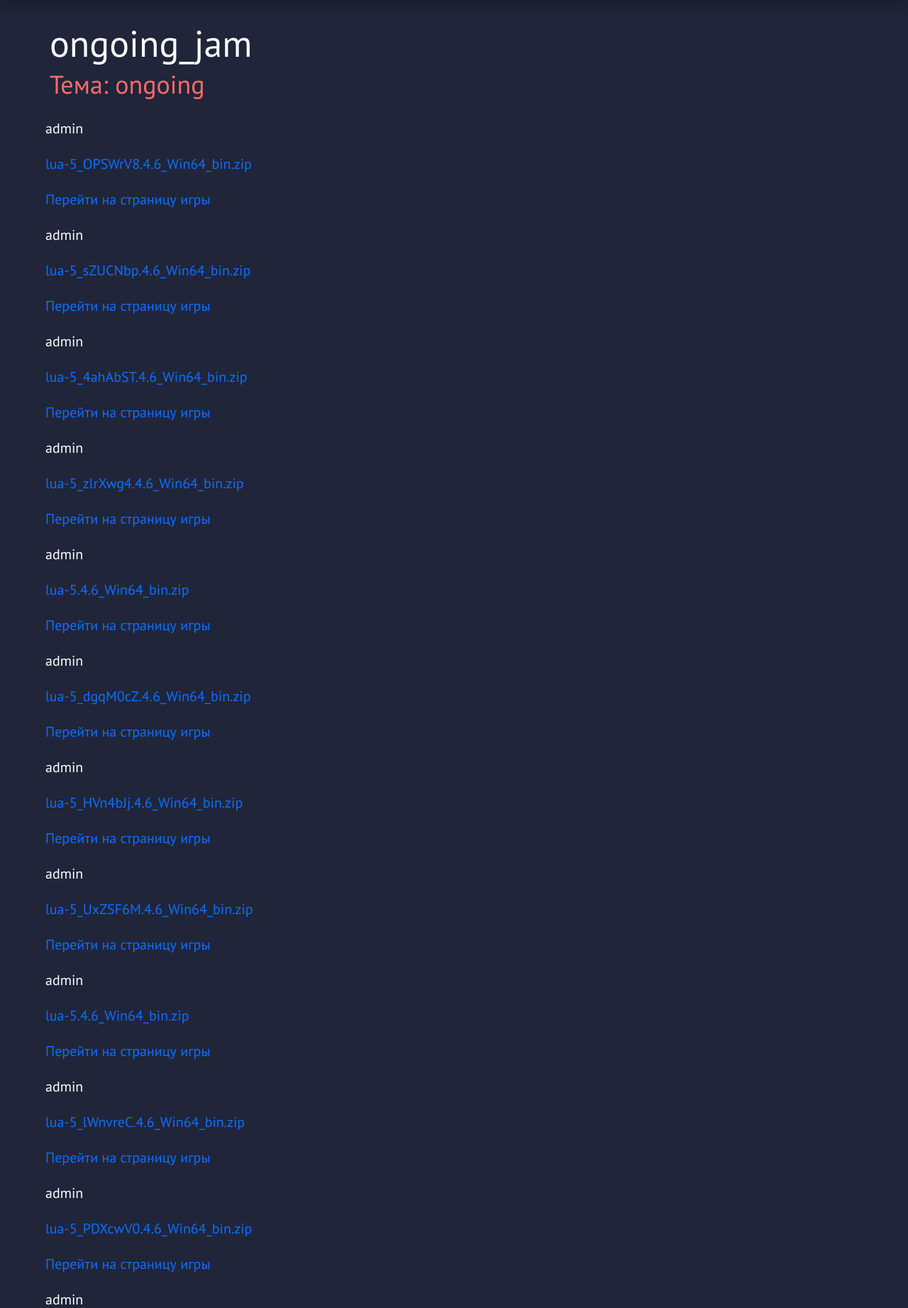
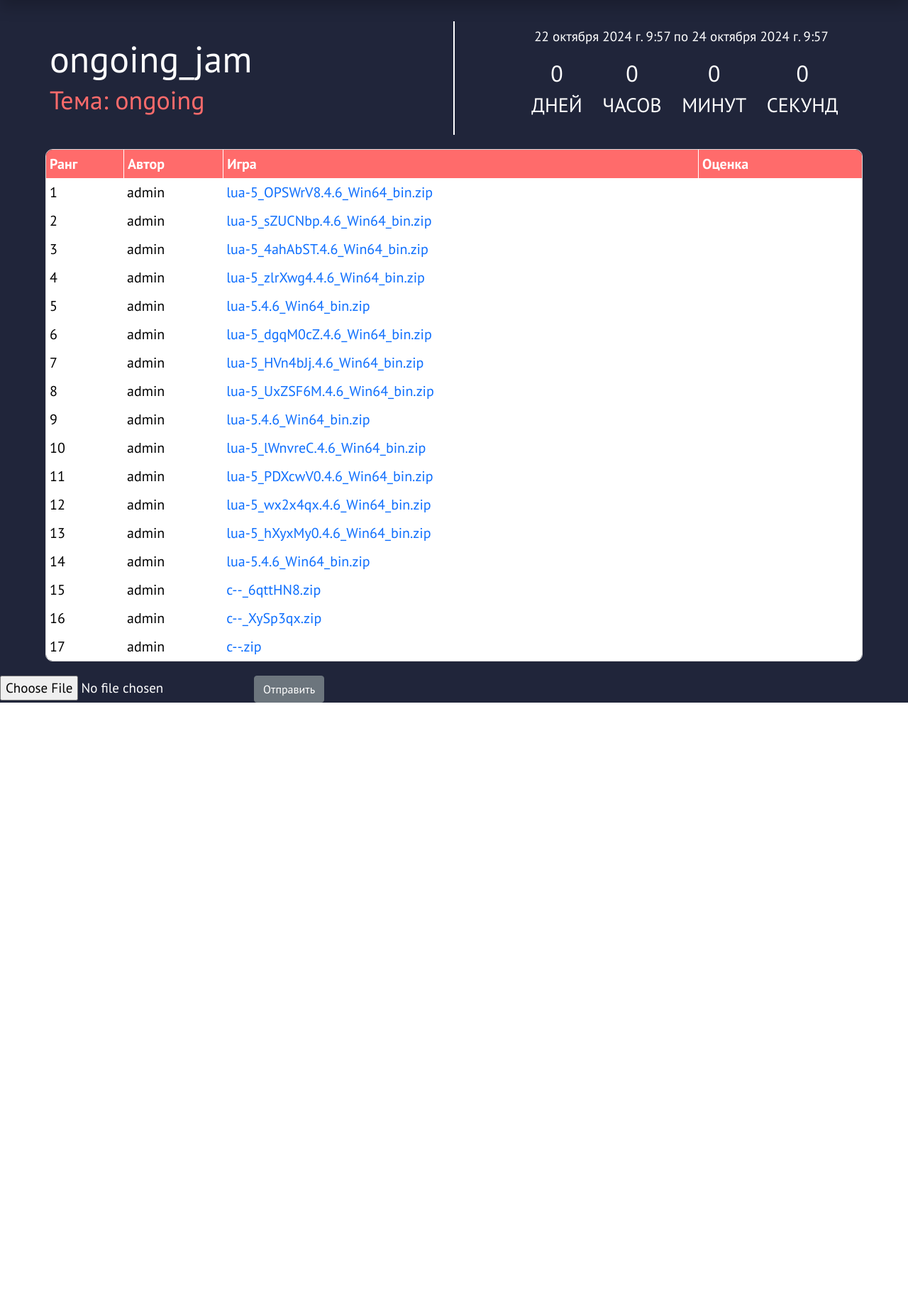
Before and after one commit to Zilberhleit/GJS, a Django app: page /jams/48916eef-0e38-48ef-9ddf-edf501863d98/ in a window 1280 px wide. Shown: the part 82-1925 px from the top of the page at 71% size. After the commit the page ends 1072 px from the top, so only its background shows below. Run offline with Django 5.2, Linux system fonts and the light colour scheme; a user stored in the database is signed in; data comes from the database, SQL or seed files in the repository; both versions use the stored data as it was after the commit; some web fonts are replaced.

Commit message:
Hi, Mark, it's table, u know?

```diff
--- a/GameJamSite/static/css/gmjDetail.css
+++ b/GameJamSite/static/css/gmjDetail.css
@@ -3,16 +3,38 @@
 
 .div-header {
     margin-top: 30px;
+    width: 100%;
+    display: grid;
+    grid-template-columns: 1fr auto 1fr;
+    align-items: center;
+}
+
+.div-header .del {
+    display: block;
+    border: 1px solid #fff;
+    width: 1px;
+    height: 160px;
 }
 
 /* Классы для gamejam_detail */
 .container-title {
     color: var(--head-text);
     background-color: var(--head-foot);
+    margin-left: 70px;
 }
 
-.container-date {
-    padding: 2%;
+.a-button {
+    color: #fff;
+}
+
+.a-button:hover {
+    color: #fff;
+}
+
+.button-conteiner {
+    display: flex;
+    justify-content: center;
+    align-items: center;
 }
 
 .row {
@@ -23,13 +45,11 @@
 }
 
 .div-header h1 {
-    margin-left: 70px;
     font-size: 52px;
     margin-bottom: 0;
 }
 
 .container-title p {
-    margin-left: 70px;
     color: #ff6b6b;
     font-size: 36px;
 }
@@ -44,9 +64,6 @@
 .date {
     display: flex;
     flex-direction: column;
-
-    border-radius: 10px;
-    margin: 0px 25%;
 }
 
 .upl-container {
@@ -97,17 +114,18 @@
 
 .countdown-element span {
   display: block;
-  font-size: 24px;
+  font-size: 32px;
 }
 
 .countdown-element p {
-    font-size: 20px;
+    font-size: 28px;
 }
 
 #countdown ul {
     display: flex;
     align-items: center;
     margin: 0;
+    padding-left: 10px;
 }
 
 /* .upl-card-container a {
@@ -136,49 +154,39 @@
     display: flex;
 } */
 
-/* .upl-card-container-header form {
-    position: absolute;
-    display: flex;
-    gap: 20px;
-    right: 0px;
-    top: 0.7em;
-    height: 1.5em;
-    width: 350px;
-    align-items: center;
-} */
-
-/* .upl-card-container-header form::after {
+.rating-form::after {
     content: '<>';
     font: 17px "Consolas", monospace;
     position: absolute;
-    left: 34%;
+    left: 50%;
     top: 50%;
+    color: #000;
     transform: translateY(50%);
     transform: translateY(-50%) rotate(90deg);
-    border-bottom: 1px solid #999;
+    border-bottom: 1px solid #000;
     pointer-events: none;
-} */
+}
 
 select {
     -webkit-appearance: none;
     -moz-appearance: none;
     appearance: none;
-    width: 40%;
+    width: 140px;
     outline: none;
     border-radius: 5px;
     text-indent: 10px;
-    background-color: rgba(255, 255, 255, 0.05);
-    border: 1px solid rgba(255, 255, 255, 0.1);
-    color: #fff;
+    background-color: rgba(47, 47, 47, 0.05);
+    border: 1px solid rgba(53, 53, 53, 0.1);
+    color: #000;
 }
 
-/* .btn-upl {
-    background-color: rgba(255, 255, 255, 0.05);
-    border: 1px solid rgba(255, 255, 255, 0.1);
+.btn-rate {
+    background-color: rgba(47, 47, 47, 0.05);
+    border: 1px solid rgba(53, 53, 53, 0.1);
     backdrop-filter: blur(10px);
     border-radius: 4px;
-    color: #fff;
-} */
+    color: #000;
+}
 
 option {
     color: black;
@@ -192,3 +200,54 @@ option {
     display: inline-block;
     margin-top: 1.5em;
 }
+
+table {
+    border-collapse: separate;
+    border-spacing: 0;
+    border-radius: 10px;
+    overflow: hidden;
+    border: 1px solid #dcdcdc;
+}
+
+thead tr {
+    background-color: #ff6b6b;
+}
+
+thead tr th {
+    padding: 5px;
+}
+
+thead tr th:nth-child(2),
+thead tr th:nth-child(3) {
+    border-left: 1px solid #fff;
+}
+
+thead tr th:nth-child(3) {
+    border-right: 1px solid #fff;
+}
+
+tbody tr {
+    background-color: #fff;
+}
+
+td {
+    padding: 5px;
+}
+
+td:nth-child(4) {
+    width: 20%;
+}
+
+tbody tr .username, .rank {
+    color: #000;
+}
+
+tbody tr td .btn {
+    padding: 0;
+}
+
+.rating-form {
+    position: relative;
+    display: flex;
+    justify-content: space-evenly;
+}
--- a/GameJamSite/templates/pages/jams_pages/gamejam_detail.html
+++ b/GameJamSite/templates/pages/jams_pages/gamejam_detail.html
@@ -17,18 +17,13 @@
         <h1>{{gamejam_detail.title}}</h1>
         <p>Тема: {{gamejam_detail.theme}}</p>
     </div>
-    <!-- Название -->
-</div>
-<!--Вывод страницы джема-->
-<div class="jam-container">
+    <span class="del"></span>
     <div class="date">
         <div class="countdown-container">
-            {% if gamejam_detail.status == 'PR' %}
-            <h2 class="countdown-status">Начало в:</h2>
-            {% elif gamejam_detail.status == 'FN' %}
+            {% if gamejam_detail.status == 'FN' %}
             <h2 class="countdown-status">Джем окончен</h2>
             {% endif %}
-            {% if gamejam_detail.status != 'FN' %}
+            {% if 1 == 1 %}
             <div id="countdown">
                 <div class="container-date">
                     {{gamejam_detail.date_start}}
@@ -36,7 +31,7 @@
                     {{gamejam_detail.date_end}}
                     <!-- Даты конца и начала -->
                 </div>
-                <ul>
+                <ul id="countdown-list">
                     <li class="countdown-element"><span id="days"></span><p>Дней</p></li>
                     <li class="countdown-element"><span id="hours"></span><p>Часов</p></li>
                     <li class="countdown-element"><span id="minutes"></span><p>Минут</p></li>
@@ -45,37 +40,49 @@
             </div>
         </div>
     </div>
-
+    <!-- Название -->
+</div>
+<!--Вывод страницы джема-->
+<div class="jam-container">
     <div class="upl-container">
+        <table class="games-table">
+            <thead>
+                <tr>
+                    <th>Ранг</th>
+                    <th>Автор</th>
+                    <th>Игра</th>
+                    <th>Оценка</th>
+                </tr>
+            </thead>
+            <tbody>
                 {% for user_game in user_games %}
-        {{ user_game.user.username }}
+                <tr>
+                    <td class="rank">{{forloop.counter}}</td>
+                    <td class="username">{{ user_game.user.username }}</td>
+                    <td>
                         <a href="{% url 'download_file' gamejam_detail.uuid user_game.id %}">
-            {{ user_game.cleaned_name }}</a>
-        <a href="{% url 'game_page' uuid=gamejam_detail.uuid slug=user_game.slug %}">
-            Перейти на страницу игры</a>
-        {% if gamejam_detail.status == 'OG' %}
-        {% if request.user in gamejam_detail.users.all %}
-        {% if request.user != user_game.user %}
-        <form action="{% url 'count_stars' gamejam_detail.uuid user_game.user.id %}" method="post">
+                            {{ user_game.cleaned_name }}
+                        </a>
+                    </td>
+                    <td>
+                        {% if gamejam_detail.status == 'OG' and request.user in gamejam_detail.users.all and request.user != user_game.user %}
+                        <form action="{% url 'count_stars' gamejam_detail.uuid user_game.user.id %}" method="post" class="rating-form">
                             {% csrf_token %}
                             <select name="stars" id="rating">
-                <option value="1">1 Звезда</option>
-                <option value="2">2 Звезды</option>
-                <option value="3">3 Звезды</option>
-                <option value="4">4 Звезды</option>
-                <option value="5">5 Звёзд</option>
+                                <option value="5">★★★★★</option>
+                                <option value="4">★★★★</option>
+                                <option value="3">★★★</option>
+                                <option value="2">★★</option>
+                                <option value="1">★</option>
                             </select>
-            <button type="submit">Отправить оценку</button>
+                            <button type="submit" class="btn-rate">Оценить</button>
                         </form>
                         {% endif %}
-        {% endif %}
-        {% endif %}
-        <!--{ endfor %}
-                </div>
-                <a href="{% url 'download_file' gamejam_detail.uuid user_game.id %}">
-                    {{ user_game.cleaned_name }}</a>
-                </div>-->
+                    </td>
+                </tr>
                 {% endfor %}
+            </tbody>
+        </table>
     </div>
     <!-- Перечень игр (файлы), пользователь, возможность оценивая, отправить -->
 
@@ -101,7 +108,9 @@
     <!-- Загрузка -->
     {% if gamejam_detail.status == 'PR' %}
         {% if request.user.is_authenticated and request.user not in gamejam_detail.users.all %}
+            <div class="button-conteiner">
                 <a href="poll" class="a-button">Принять участие</a>
+            </div>
         {% elif request.user.is_authenticated == False %}
             <h2>Вы не вошли в свой аккаунт</h2>
         {% else %}
@@ -165,10 +174,10 @@
         var now = new Date().getTime();
         var distance = countDownDate - now;
 
-        var days = Math.floor(distance / (1000 * 60 * 60 * 24));
-        var hours = Math.floor((distance % (1000 * 60 * 60 * 24)) / (1000 * 60 * 60));
-        var minutes = Math.floor((distance % (1000 * 60 * 60)) / (1000 * 60));
-        var seconds = Math.floor((distance % (1000 * 60)) / 1000);
+        var days = Math.max(0, Math.floor(distance / (1000 * 60 * 60 * 24)));
+        var hours =  Math.max(0, Math.floor((distance % (1000 * 60 * 60 * 24)) / (1000 * 60 * 60)));
+        var minutes =  Math.max(0, Math.floor((distance % (1000 * 60 * 60)) / (1000 * 60)));
+        var seconds =  Math.max(0, Math.floor((distance % (1000 * 60)) / 1000));
 
         document.getElementById("days").innerHTML = days;
         document.getElementById("hours").innerHTML = hours;
@@ -178,10 +187,10 @@
         if (distance < 0) {
             clearInterval(x);
             {% if gamejam_detail.status == 'OG' %}
-            document.getElementById("countdown").style.display = "none";
+            // document.getElementById("countdown-list").style.display = "none";
             document.getElementsByClassName("countdown-status")[0].innerHTML = "Джем окончен";
             {% elif gamejam_detail.status == 'PR' %}
-            document.getElementById("countdown").style.display = "none";
+            // document.getElementById("countdown-list").style.display = "none";
             document.getElementsByClassName("countdown-status")[0].innerHTML = "Джем начался";
 
             //window.location.reload(); // опасная штука, но в теории будет лучше всего работать
```
Also changed, not shown: GameJamSite/db.sqlite3. Lines whose indentation alone changed are shown as unchanged.
